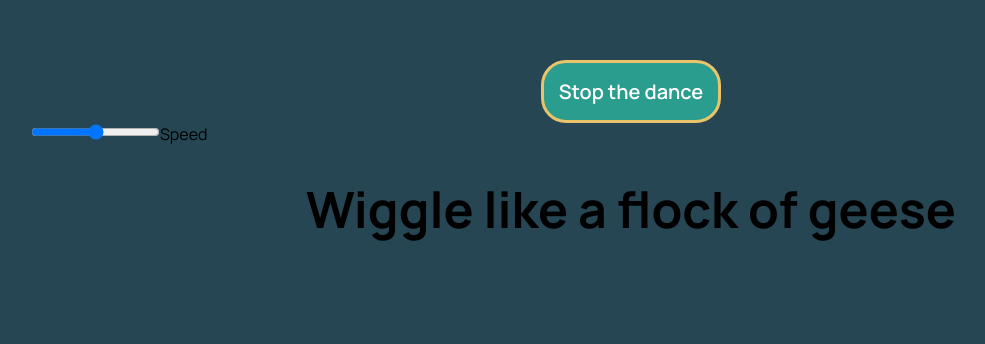
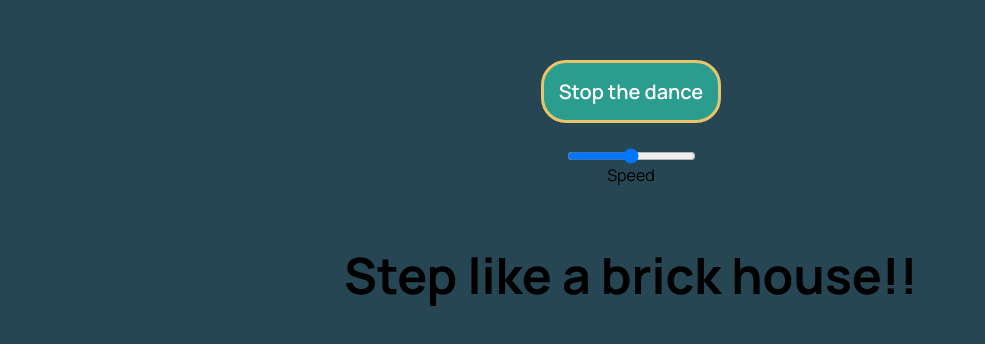
Before and after one commit to MollyJeanB/shake-it-like-a-cheese-stick, a Next.js app: page / in a window 1280 px wide. Both pictures are taken after a click on the button "Begin the dance". Shown: the top 344 px of the page, without its empty margins (9-994 px from the left). Built offline with nearby package versions, Linux system fonts and the light colour scheme.

Commit message:
[F] Refine speed slider behavior

```diff
--- a/components/slider/Slider.tsx
+++ b/components/slider/Slider.tsx
@@ -1,10 +1,26 @@
 import React from "react";
 import { SliderInput, SliderLabel, SliderWrapper } from "./slider.styles";
 
-export const Slider: React.FC = () => {
+type PropsType = {
+    onChange: Function,
+    speed: number,
+}
+
+export const Slider: React.FC<PropsType> = ({onChange, speed}) => {
+    const onInputChange = ( value: number ) => {
+        onChange(value)
+    }
+
     return (
         <SliderWrapper>
-            <SliderInput type="range" min="0" max="100" id="speed" />
+            <SliderInput
+                type="range"
+                min="0"
+                max="4500"
+                id="speed"
+                onChange={event => onInputChange(parseInt(event.target.value, 10))}
+                value={speed}
+            />
             <SliderLabel>
                 {'Speed'}
             </SliderLabel>
--- a/components/slider/slider.styles.ts
+++ b/components/slider/slider.styles.ts
@@ -2,10 +2,15 @@ import { COLORS } from '@/utils/css'
 import styled from 'styled-components'
 
 export const SliderWrapper = styled.div`
+padding: 25px;
 `
 
 export const SliderInput = styled.input`
+display: block;
+margin: 0 auto;
 `
 
 export const SliderLabel = styled.label`
+display: block;
+text-align: center;
 `
--- a/components/textDisplay/TextDisplay.tsx
+++ b/components/textDisplay/TextDisplay.tsx
@@ -4,25 +4,31 @@ import { TextDisplayWrapper } from "./textDisplay.styles"
 
 type PropsType = {
     isActive: boolean,
+    speed: number,
 }
 
-export const TextDisplay: React.FC<PropsType> = ({ isActive }) => {
+export const TextDisplay: React.FC<PropsType> = ({ isActive, speed }) => {
 
     const [danceDirection, setDanceDirection] = useState<string>('')
+    const speedValue = 5000 - speed
+
     useEffect(() => {
-    if ( isActive )  {
-        setDanceDirection(getDanceDirection())
-    const interval = setInterval(() => {
-        setDanceDirection(getDanceDirection())
-    }, 3000)
+        if ( isActive )  {
+            setDanceDirection(getDanceDirection())
+        } else {
+            setDanceDirection('')
+        }
+    }, [ isActive ])
 
-    return () => clearInterval(interval)
+    useEffect(() => {
+        if (isActive) {
+            const interval = setInterval(() => {
+            setDanceDirection(getDanceDirection())
+            }, speedValue )
+            return () => clearInterval(interval)
+        }
 
-    } else {
-        setDanceDirection('')
-    }
-
-}, [ isActive])
+}, [ isActive, speedValue])
 
 
     return (
--- a/pages/index.tsx
+++ b/pages/index.tsx
@@ -15,6 +15,12 @@ const manrope = Manrope({ subsets: ['latin'] })
 
 export default function Home() {
   const [ gameHasStarted, setGameHasStarted ] = useState<boolean>(false)
+  const [ speed, setSpeed ] = useState<number>(2250)
+
+  const onChangeSpeed = (value: number) => {
+    setSpeed(value)
+  }
+
   return (
     <>
       <Head>
@@ -28,8 +34,8 @@ export default function Home() {
       <Button onClick={() => setGameHasStarted(!gameHasStarted)}>
         { gameHasStarted ? 'Stop the dance' : 'Begin the dance' }
       </Button>
-        { gameHasStarted && <Slider /> }
-        <TextDisplay isActive={gameHasStarted} />
+        { gameHasStarted && <Slider onChange={onChangeSpeed} speed={speed} /> }
+        <TextDisplay isActive={gameHasStarted} speed={speed} />
         </Page>
       </main>
     </>
```
Also changed, not shown: package.json (+32 -2 lines).
